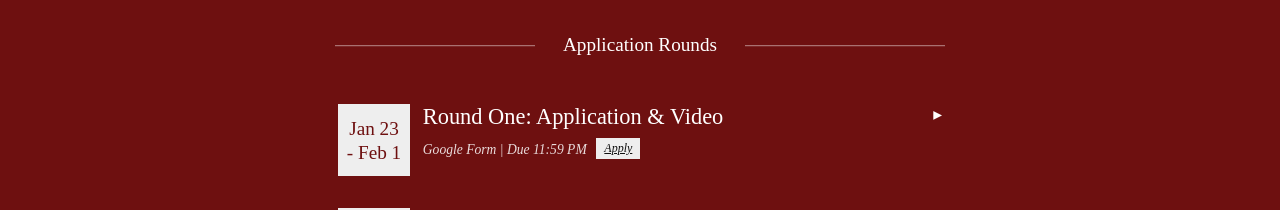
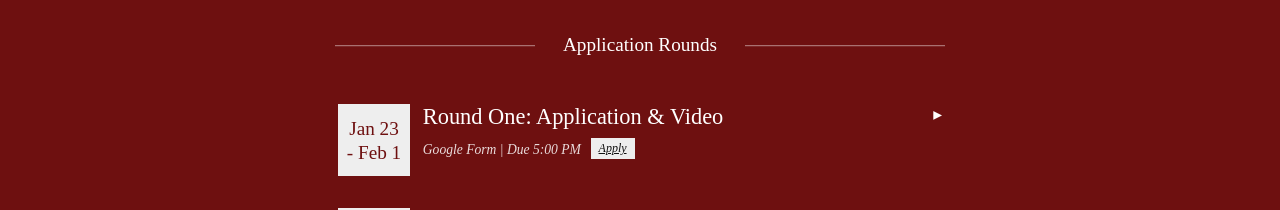
Before and after one commit to entcornell/ent-website, a React (Create React App) app: page /recruitment in a window 1280 px wide. Shown: the part 1380-1590 px from the top of the page. Built offline with nearby package versions, Linux system fonts and the light colour scheme; a web font is replaced by a local one.

Commit message:
Update Recruitment.js with the new application deadline

```diff
--- a/src/components/Recruitment.js
+++ b/src/components/Recruitment.js
@@ -167,7 +167,7 @@ export default function Recruitment() {
             </div>
 
             <div className="event-meta-row">
-              <p className="round-meta">Google Form | Due 11:59 PM</p>
+              <p className="round-meta">Google Form | Due 5:00 PM</p>
 
               <a
                 href="https://docs.google.com/forms/d/14UPJM5gJgw-MRswDzIkA-Fvx2ZhP_NSxN0mcyT3Mx80/viewform?edit_requested=true"
```
